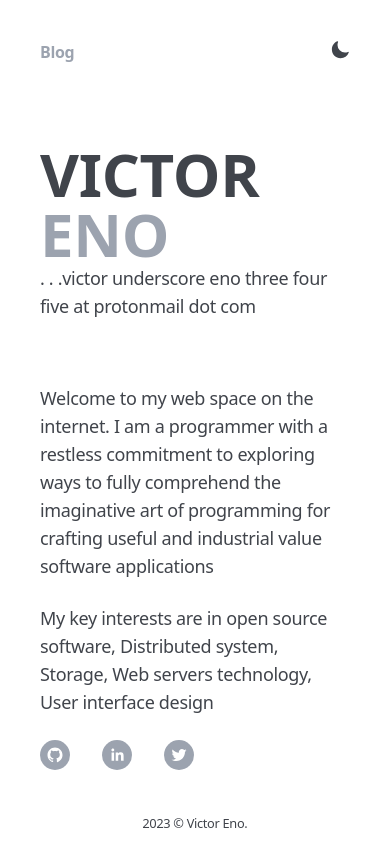
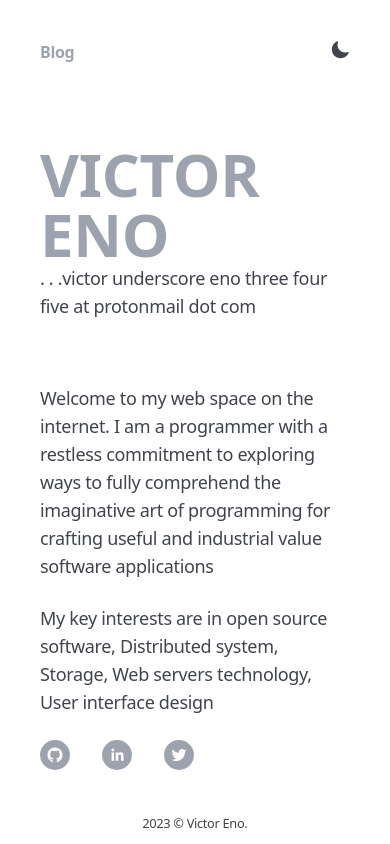
Before and after one commit to victor-eno/vicjournals, a Next.js app: page / in a window 390 px wide. Built offline with nearby package versions, Linux system fonts and the light colour scheme.

Commit message:
add width to pages

```diff
--- a/pages/blog.js
+++ b/pages/blog.js
@@ -10,7 +10,7 @@ import Link from "next/link";
 export default function Blog({ posts }) {
 
   return (
-    <div className="max-w-md mx-auto lg:max-w-2xl mb-10">
+    <div className="max-w-2xl mx-auto lg:max-w-2xl mb-10">
       <Head>
         <title>Create Next App</title>
         <meta name='description' content='Generated by create next app' />
@@ -40,7 +40,7 @@ export default function Blog({ posts }) {
 
        <div className="flex justify-between p-10">
        <div className="text-6xl font-black left-0 top-0">
-       <h1>
+       <h1 className="text-greytext-100 dark:text-whitetext-100">
           My
         </h1>
         <h1 className="text-greytext-100 dark:text-whitetext-100">
--- a/pages/index.js
+++ b/pages/index.js
@@ -11,7 +11,7 @@ import Socials from "../components/Socials";
  const Home = () => {
 
   return (
-    <div className="max-w-md mx-auto lg:max-w-2xl mb-10">
+    <div className="max-w-2xl mx-auto lg:max-w-2xl mb-10">
       <Head>
         <title>Create Next App</title>
         <meta name='description' content='Generated by create next app' />
@@ -38,7 +38,7 @@ import Socials from "../components/Socials";
 
        <div className="flex justify-between p-10">
        <div className="text-6xl font-black left-0 top-0">
-        <h1>
+        <h1 className="text-greytext-100 dark:text-whitetext-100">
           VICTOR
         </h1>
         <h1 className="text-greytext-100 dark:text-whitetext-100">
```
